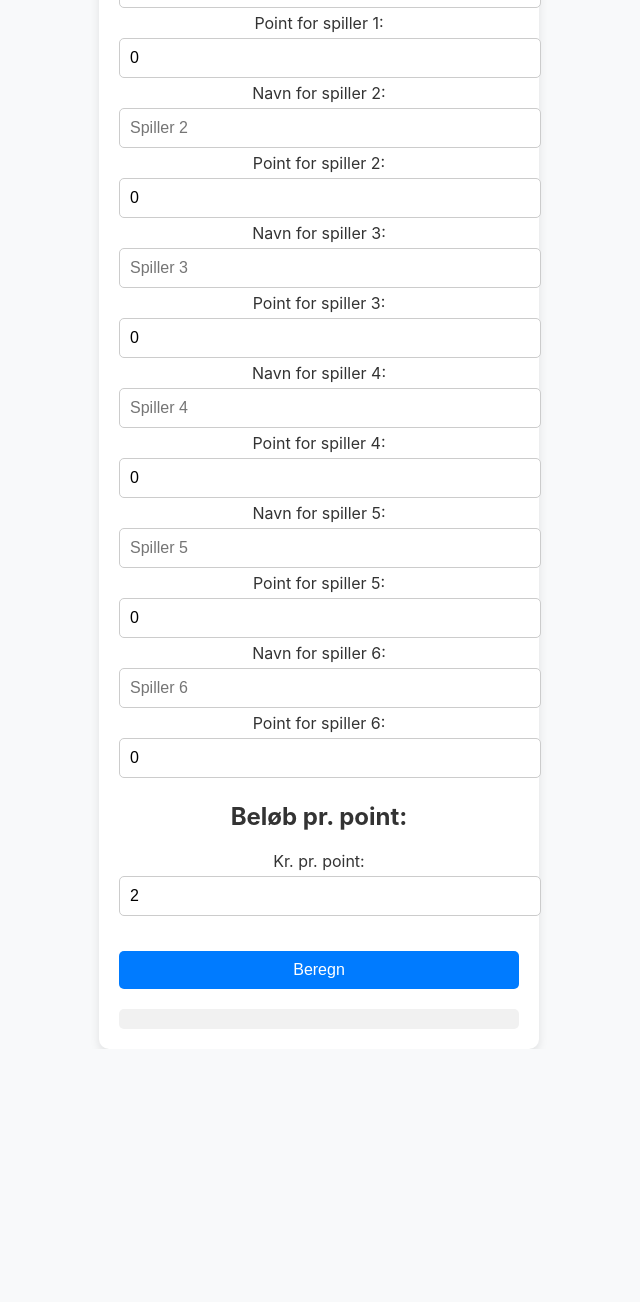
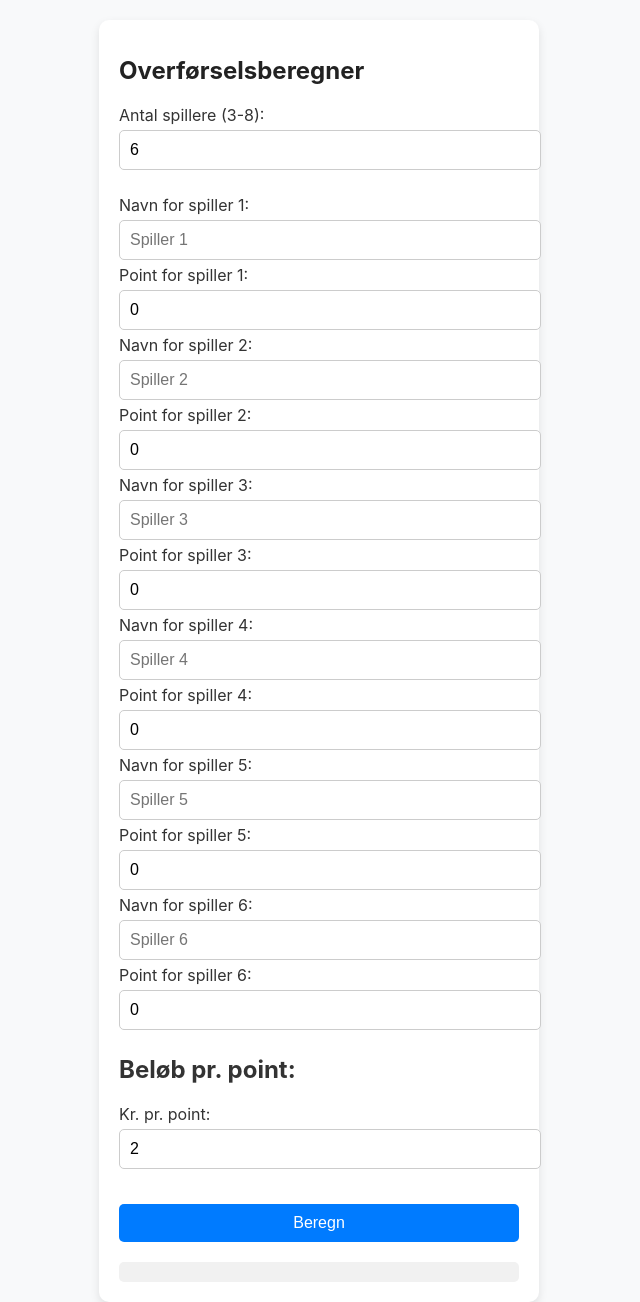
Before and after one commit to oerwood/whist, a Flask app: page / in a window 1280 px wide. Shown: the whole page, without its empty margins (321-961 px from the left). Before the commit the page ends 1049 px from the top, so only its background shows below. Run offline with Flask 3, Linux system fonts and the light colour scheme.

Commit message:
Update style.css

```diff
--- a/static/style.css
+++ b/static/style.css
@@ -7,9 +7,8 @@ body {
     padding: 0;
     display: flex;
     justify-content: center;
-    align-items: center;
-    height: 100vh;
-    text-align: center;
+    align-items: flex-start;  /* Sørger for at h1 ikke skjules */
+    min-height: 100vh;
 }
 
 /* Wrapper til centreret indhold */
@@ -20,6 +19,15 @@ body {
     box-shadow: 0 4px 10px rgba(0, 0, 0, 0.1);
     max-width: 400px;
     width: 100%;
+    margin-top: 20px;  /* Giver luft over containeren */
+}
+
+/* Overskrifter */
+h1 {
+    font-size: 24px;
+    font-weight: bold;
+    margin-bottom: 20px;
+    color: #222;
 }
 
 /* Inputfelter */
```
